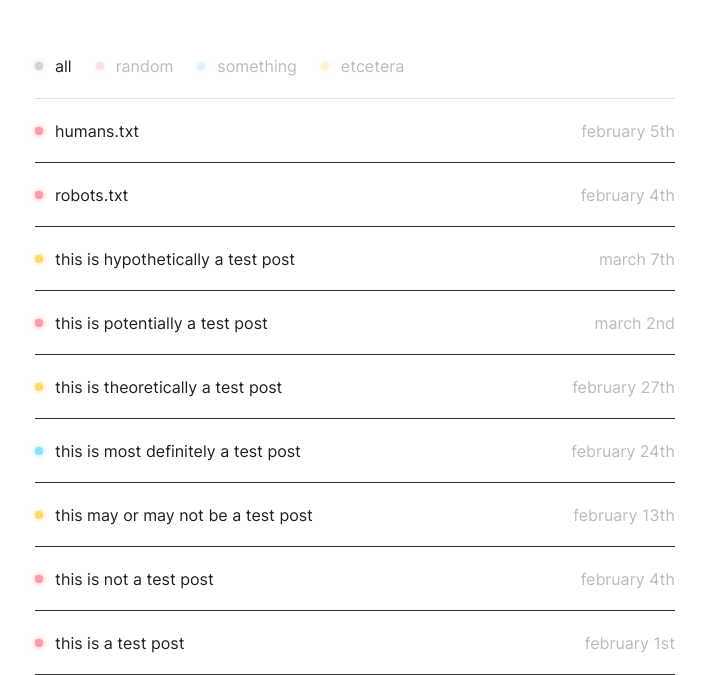
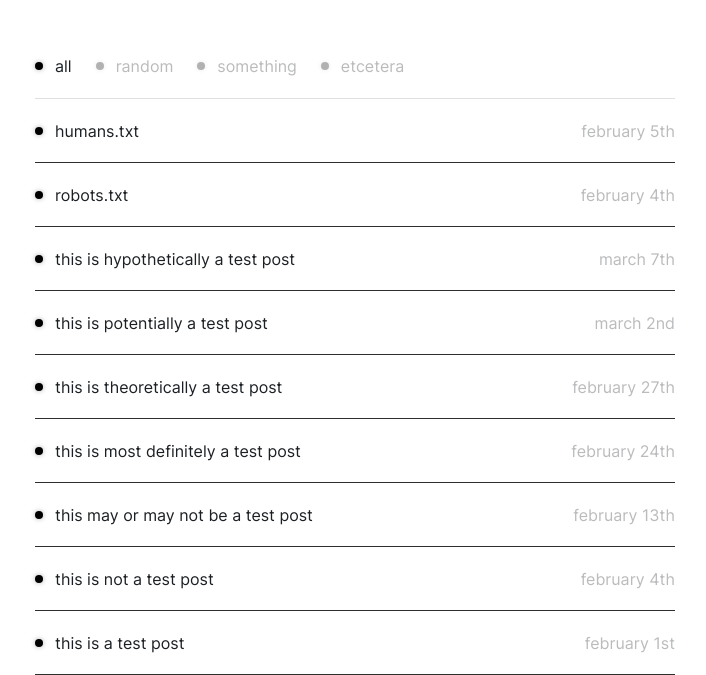
Before and after one commit to joeyvanlierop/joey, a Next.js app: page / in a window 1280 px wide. Shown: the part 126-801 px from the top of the page, without its empty margins (285-991 px from the left). Built offline with nearby package versions, Linux system fonts and the light colour scheme.

Commit message:
Test tailwind bug

```diff
--- a/components/dot.tsx
+++ b/components/dot.tsx
@@ -1,10 +1,8 @@
-import { CSSProperties } from "react";
-
-export function Dot(props: { className?: string; style?: CSSProperties }) {
+export function Dot(props: { className?: string; color: string }) {
+  console.log(props.color);
   return (
     <div
-      className={`${props.className} bg-black rounded-full w-2 h-2`}
-      style={props.style}
+      className={`${props.className} bg-black rounded-full min-w-[8px] min-h-[8px] shadow-dot shadow-[${props.color}] bg-[${props.color}]`}
     />
   );
 }
--- a/components/list.tsx
+++ b/components/list.tsx
@@ -28,10 +28,7 @@ export const List: React.FC<ListProps> = (props) => {
             >
               <Dot
                 className={idx === selected ? "selected" : ""}
-                style={{
-                  backgroundColor: category.color,
-                  boxShadow: `0 0 5px 0px ${category.color}`,
-                }}
+                color={category.color}
               />
               <h4
                 className="h-full text-ellipsis overflow-hidden whitespace-nowrap mr-4"
--- a/components/listItem.tsx
+++ b/components/listItem.tsx
@@ -1,9 +1,8 @@
-import { motion, useIsPresent, usePresence, Variants } from "framer-motion";
-import { useMemo } from "react";
-import { styled } from "../stitches.config";
 import { ArrowTopRightIcon } from "@radix-ui/react-icons";
 import dayjs from "dayjs";
+import { motion, Variants } from "framer-motion";
 import Link from "next/link";
+import { useMemo } from "react";
 import { Dot } from "./dot";
 
 interface ListItemProps {
@@ -45,13 +44,7 @@ export const ListItem: React.FC<ListItemProps> = (props) => {
         }}
         tabIndex={0}
       >
-        <Dot
-          className="mr-3"
-          style={{
-            backgroundColor: props.color,
-            boxShadow: `0 0 5px 0px ${props.color}`,
-          }}
-        />
+        <Dot className="mr-3" color={props.color} />
         <p className="text-ellipsis overflow-hidden whitespace-nowrap mr-4">
           {props.title}
         </p>
--- a/tailwind.config.js
+++ b/tailwind.config.js
@@ -1,6 +1,6 @@
 /** @type {import('tailwindcss').Config} */
 module.exports = {
-  mode: "jit",
+  // mode: "jit",
   darkMode: "class",
   content: [
     "./app/**/*.{js,ts,jsx,tsx}",
@@ -12,6 +12,9 @@ module.exports = {
       transitionDuration: {
         DEFAULT: "275ms",
       },
+      boxShadow: {
+        dot: "0 0 5px 0px rgba(0, 0, 0, 0.3)",
+      },
     },
   },
   plugins: [],
```
